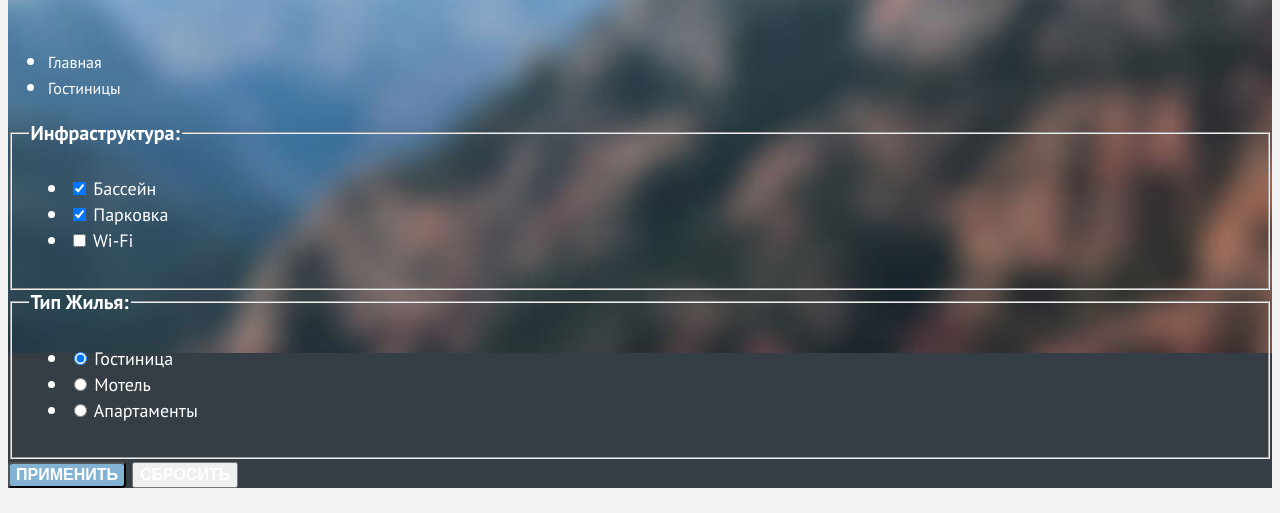
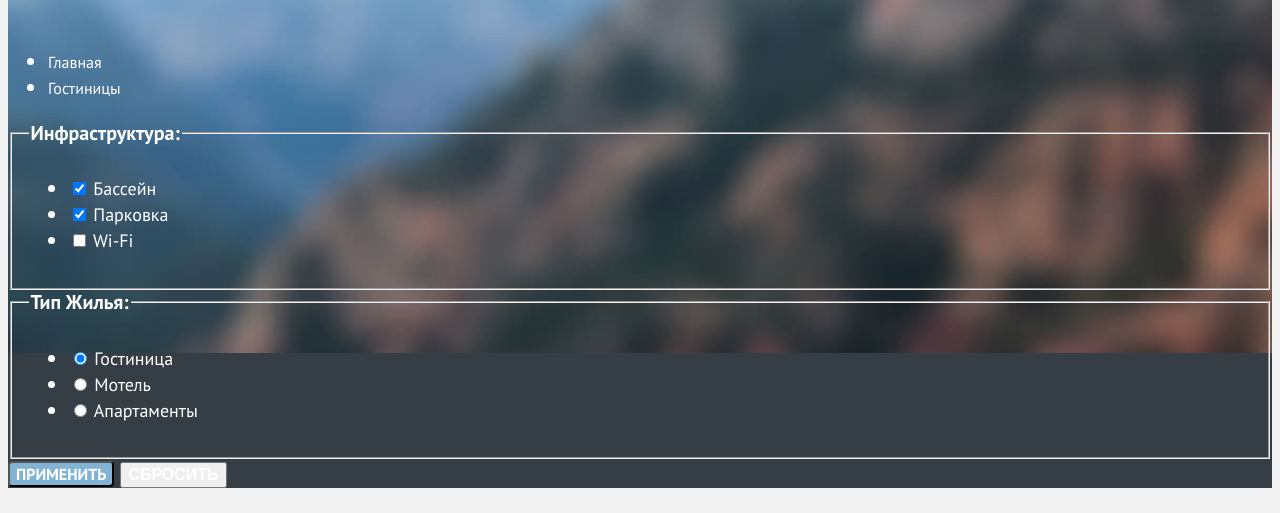
Before and after one commit to htmlacademy-htmlcss/1920633-sedona-38, a plain HTML site: page catalog.html in a window 1280 px wide. Shown: the part 436-949 px from the top of the page. Drawn offline with Linux system fonts and the light colour scheme.

Commit message:
Вносит правку

```diff
--- a/styles/styles.css
+++ b/styles/styles.css
@@ -45,6 +45,7 @@ body {
 }
 
 .button {
+  font-family: "PT Sans";
   font-size: 16px;
   line-height: 20px;
   font-weight: 700;
```
